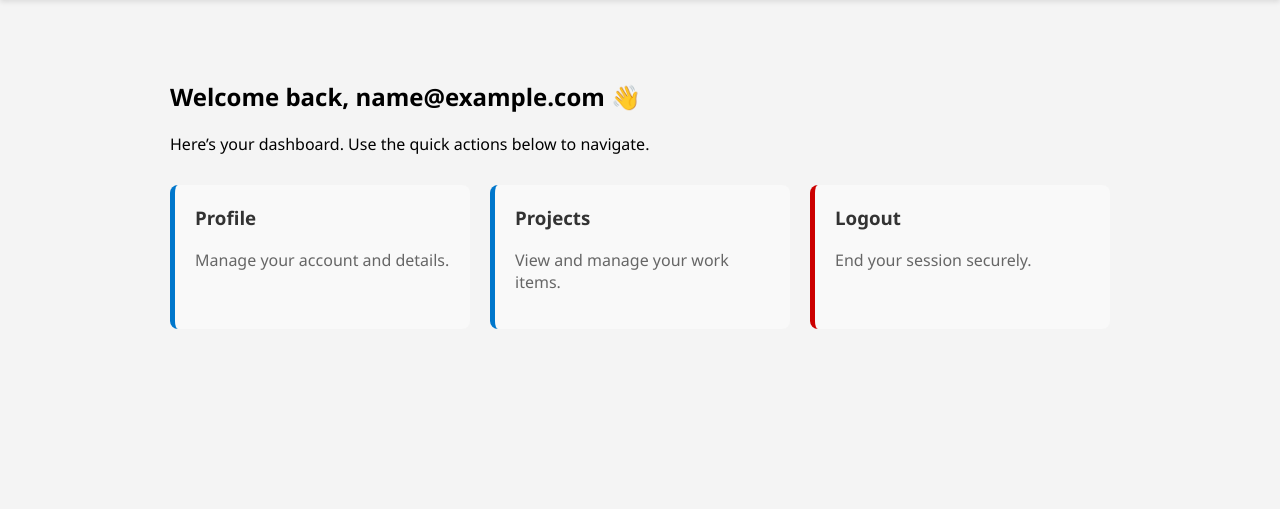
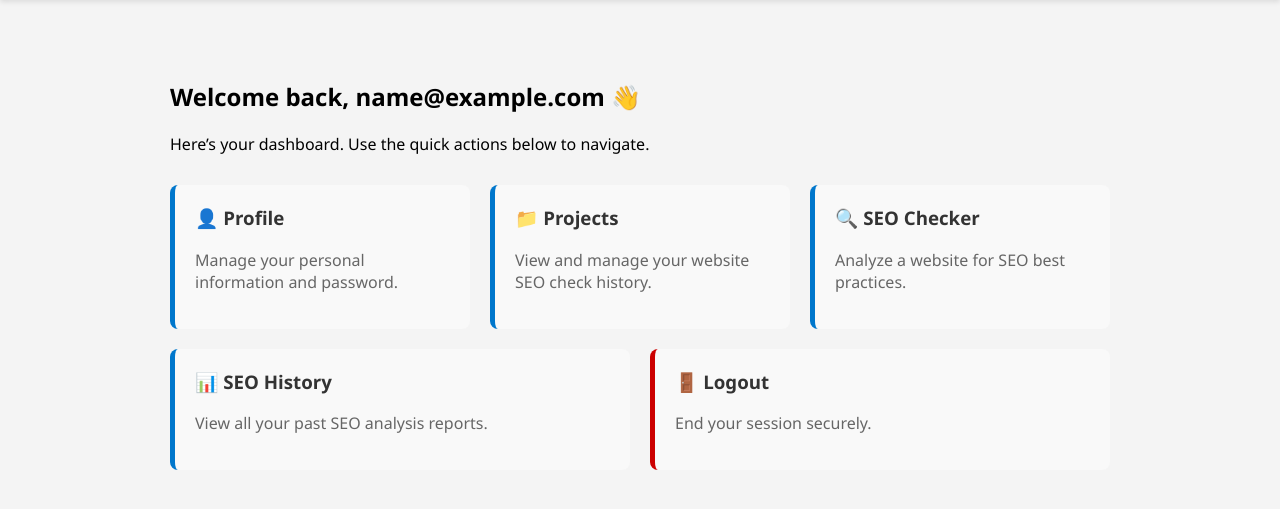
Before and after one commit to Muazzamkhan95/Flask-SEO-Checker, a Flask app: page /dashboard in a window 1280 px wide. Shown: the part 61-570 px from the top of the page. Run offline with Flask 3, Linux system fonts and the light colour scheme; the visitor is signed in with stand-in values (Sample User, id 1); some libraries are stand-ins or nearby versions.

Commit message:
Updated dashboard and added seo-history chart

```diff
--- a/app.py
+++ b/app.py
@@ -1,5 +1,7 @@
 from flask import Flask,request, render_template, redirect, url_for
 import requests
+from dotenv import load_dotenv
+load_dotenv()
 from config import DevConfig, ProdConfig
 from models import db, User
 from werkzeug.security import generate_password_hash,check_password_hash
@@ -7,15 +9,19 @@
 from bs4 import BeautifulSoup
 from models import SEORequest
 from flask_migrate import Migrate
-from dotenv import load_dotenv
+
 import os
 app = Flask(__name__)
-load_dotenv()
+
+
+
 env = os.environ.get("FLASK_ENV", "development")
+
 if env == "production":
     app.config.from_object(ProdConfig)
 else:
     app.config.from_object(DevConfig)
+
 db.init_app(app)
 
 # Create tables on startup (you can move this to a separate CLI or setup file later)
@@ -43,6 +49,33 @@
 @login_required
 def dashboard():
     return render_template("dashboard.html")
+
+
+@app.route("/profile")
+@login_required
+def profile():
+    return render_template("profile.html")
+
+@app.route("/projects")
+@login_required
+def projects():
+    return render_template("projects.html")
+
+
+@app.route("/seo-history")
+@login_required
+def seo_history():
+    user_requests = SEORequest.query.filter_by(user_id=current_user.id).order_by(SEORequest.timestamp.desc()).all()
+
+    # Pre-format timestamps for chart
+    chart_data = {
+        "labels": [req.timestamp.strftime("%Y-%m-%d %H:%M") for req in user_requests],
+        "scores": [req.score for req in user_requests],
+        "totals": [req.score_out_of for req in user_requests],
+    }
+
+    return render_template("seo-history.html", requests=user_requests, chart_data=chart_data)
+
 
 @app.route("/login", methods=["GET", "POST"])
 def login():
--- a/templates/dashboard.html
+++ b/templates/dashboard.html
@@ -8,16 +8,28 @@
     <p>Here’s your dashboard. Use the quick actions below to navigate.</p>
 
     <div class="dashboard-cards">
-        <a href="#" class="card">
-            <h3>Profile</h3>
-            <p>Manage your account and details.</p>
+        <a href="{{ url_for('profile') }}" class="card">
+            <h3>👤 Profile</h3>
+            <p>Manage your personal information and password.</p>
         </a>
-        <a href="#" class="card">
-            <h3>Projects</h3>
-            <p>View and manage your work items.</p>
+
+        <a href="{{ url_for('projects') }}" class="card">
+            <h3>📁 Projects</h3>
+            <p>View and manage your website SEO check history.</p>
         </a>
+
+        <a href="{{ url_for('SEOChecker') }}" class="card">
+            <h3>🔍 SEO Checker</h3>
+            <p>Analyze a website for SEO best practices.</p>
+        </a>
+
+        <a href="{{ url_for('seo_history') }}" class="card">
+            <h3>📊 SEO History</h3>
+            <p>View all your past SEO analysis reports.</p>
+        </a>
+
         <a href="{{ url_for('logout') }}" class="card logout">
-            <h3>Logout</h3>
+            <h3>🚪 Logout</h3>
             <p>End your session securely.</p>
         </a>
     </div>
```
Also changed, not shown: config.py (+6 -8 lines), templates/profile.html (added, +10 -0 lines), templates/projects.html (added, +10 -0 lines), templates/seo-history.html (added, +42 -0 lines).
